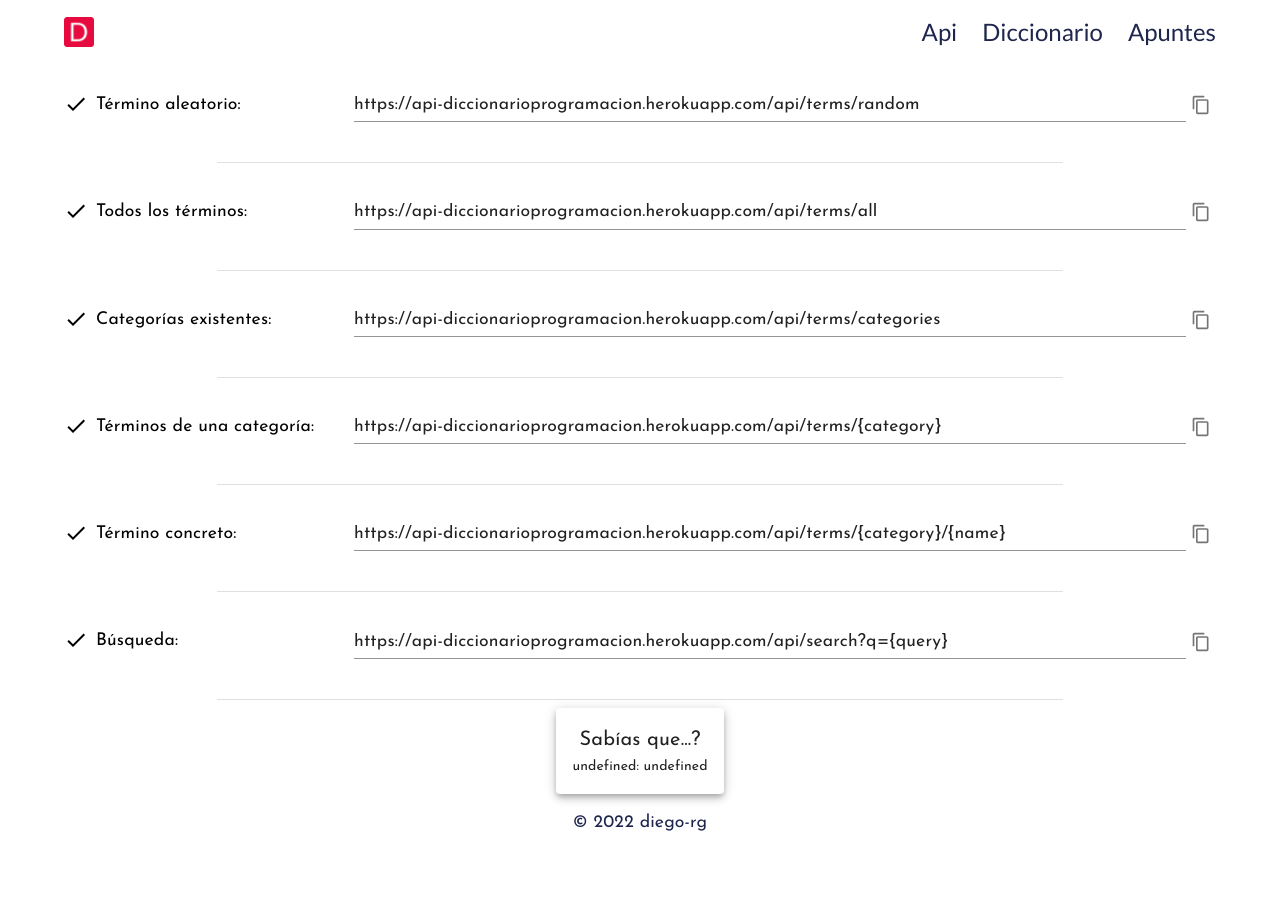
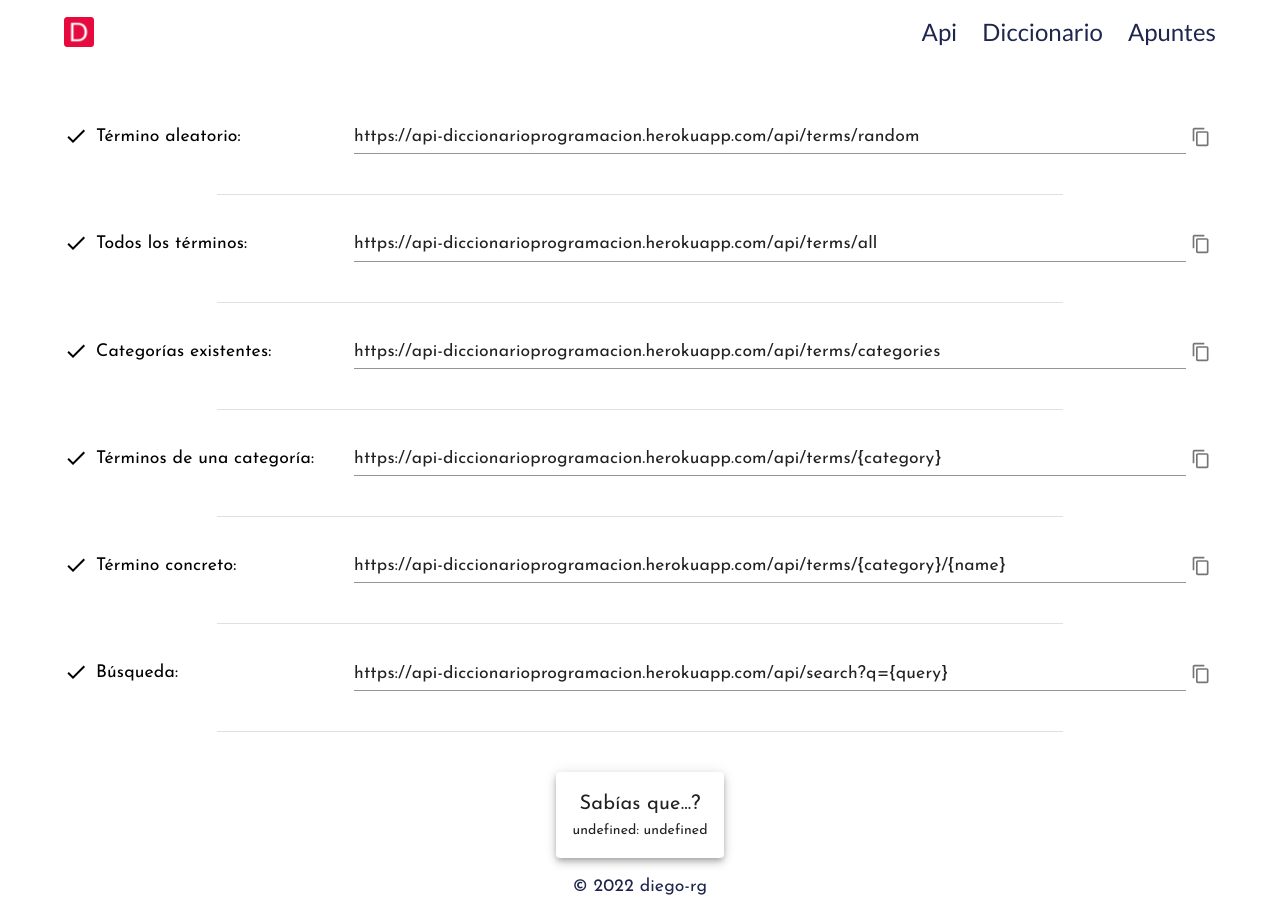
Before and after one commit to diego-rg/react-diccionario-programacion, a React (Create React App) app: page /api in a window 1280 px wide. Before the commit the page ends 852 px from the top, so only its background shows below. Built offline with nearby package versions, Linux system fonts and the light colour scheme; no server answers.

Commit message:
fixed create section

```diff
--- a/src/components/ApiInfo.js
+++ b/src/components/ApiInfo.js
@@ -74,7 +74,7 @@ const ApiInfo = () => {
   });
 
   return (
-    <Container component="main" sx={{ marginTop: "auto" }}>
+    <Container component="main" sx={{ marginTop: "auto", paddingY: 4 }}>
       {renderedText}
     </Container>
   );
--- a/src/components/CreateCheatsheet.js
+++ b/src/components/CreateCheatsheet.js
@@ -1,7 +1,7 @@
 import React, { useState } from "react";
 import CheatsheetGenerator from "./CheatsheetGenerator";
 
-import { Box, Grid, Typography, Button } from "@mui/material";
+import { Container, Grid, Typography, Button } from "@mui/material";
 import DeleteIcon from "@mui/icons-material/Delete";
 
 //Componente que recibe los datos solicitados a la API para mostrar todos los términos y añadirlos a los apuntes al hacer click en ellos
@@ -111,7 +111,7 @@ const CreateCheatsheet = ({ terms, categories }) => {
     });
 
   return (
-    <Box component="main" sx={{ marginY: 8 }}>
+    <Container component="main" maxWidth="lg" sx={{ marginY: {xs: 4, md: 8 }}}>
       <Typography
         variant="body1"
         component="p"
@@ -180,7 +180,7 @@ const CreateCheatsheet = ({ terms, categories }) => {
         {renderedSavedTerms}
       </Grid>
       <CheatsheetGenerator savedTerms={savedTerms} />
-    </Box>
+    </Container>
   );
 };
 
```
